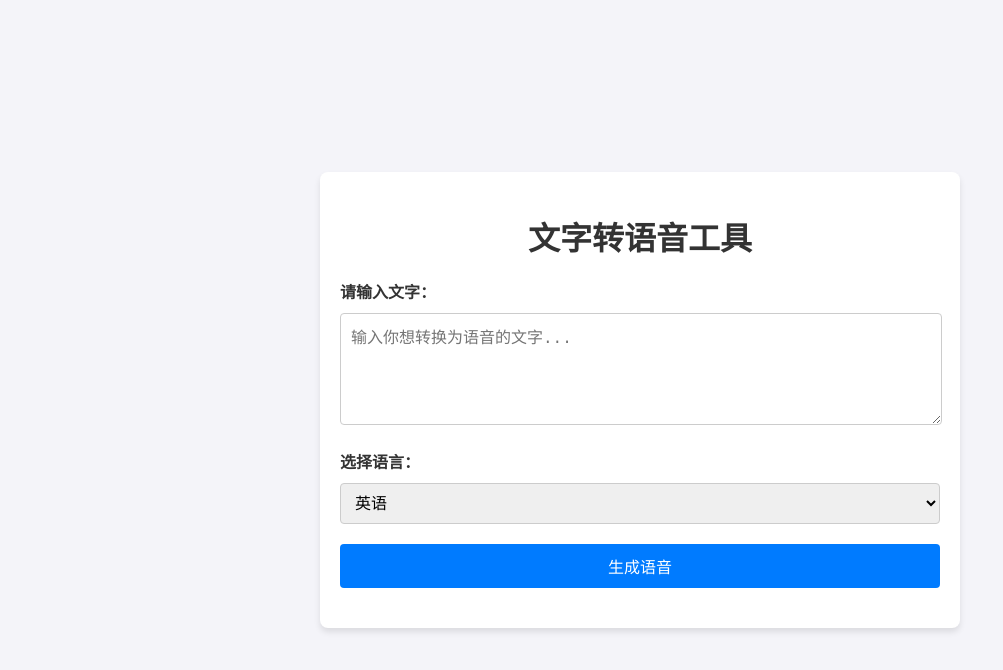
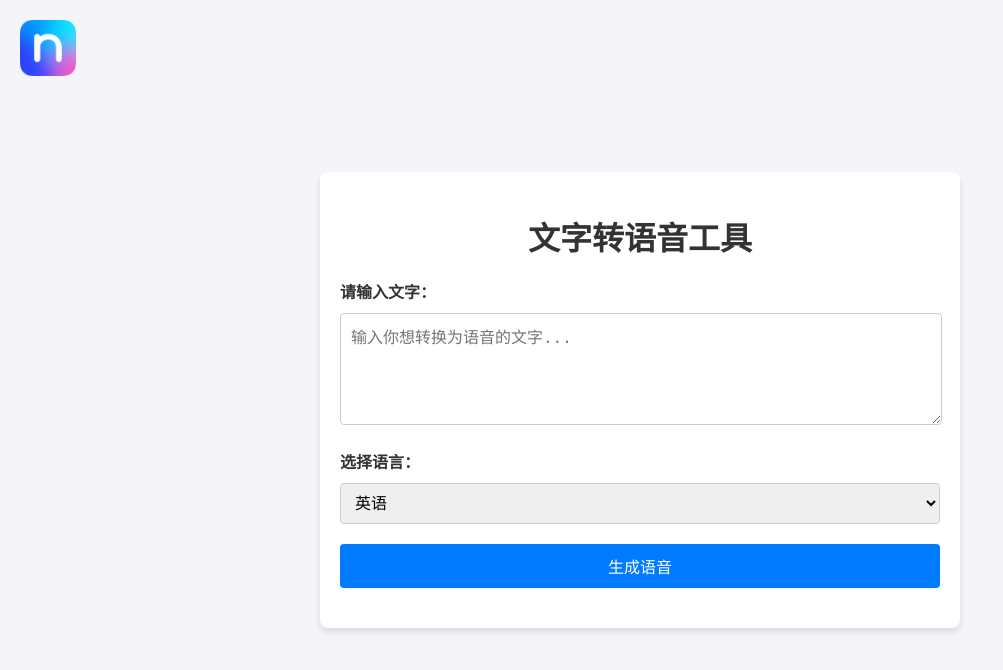
Before and after one commit to yanchenhao57/text-to-speech, a website: page public/index.html in a window 1280 px wide. Shown: the whole page, without its empty margins (0-1003 px from the left). Drawn offline with Linux system fonts and the light colour scheme.

Commit message:
feat: :sparkles: 添加notta logo

```diff
--- a/public/index.html
+++ b/public/index.html
@@ -4,6 +4,7 @@
     <meta charset="UTF-8" />
     <meta name="viewport" content="width=device-width, initial-scale=1.0" />
     <title>文字转语音工具</title>
+    <link rel="icon" href="favicon.ico" />
     <style>
       body {
         font-family: Arial, sans-serif;
@@ -69,9 +70,24 @@
       .error {
         color: red;
       }
+      .notta_logo_wrapper {
+        position: absolute;
+        top: 20px;
+        left: 20px;
+        width: 56px;
+        height: 56px;
+      }
+      .notta_logo {
+        width: 100%;
+        height: 100%;
+        object-fit: contain;
+      }
     </style>
   </head>
   <body>
+    <div class="notta_logo_wrapper">
+      <img src="favicon.ico" alt="notta_logo" class="notta_logo" />
+    </div>
     <div class="container">
       <h1>文字转语音工具</h1>
       <form id="ttsForm">
```
Also changed, not shown: public/favicon.ico (added).
